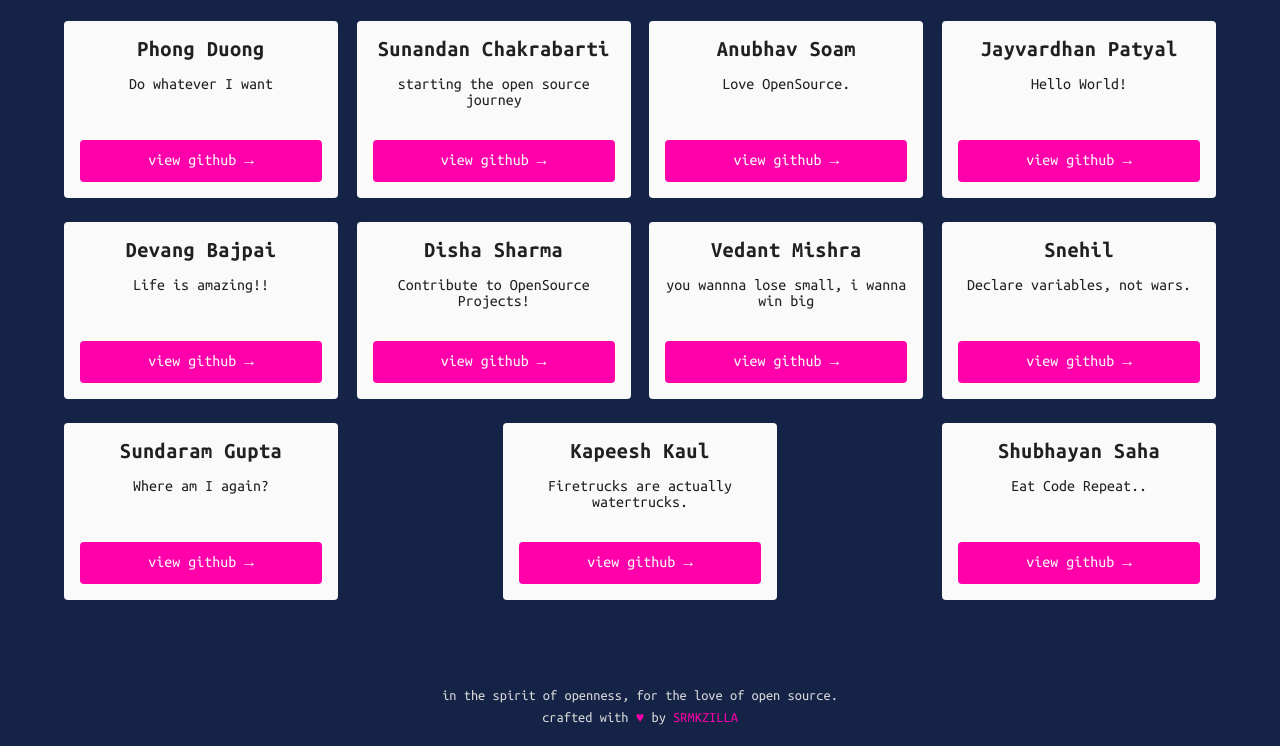
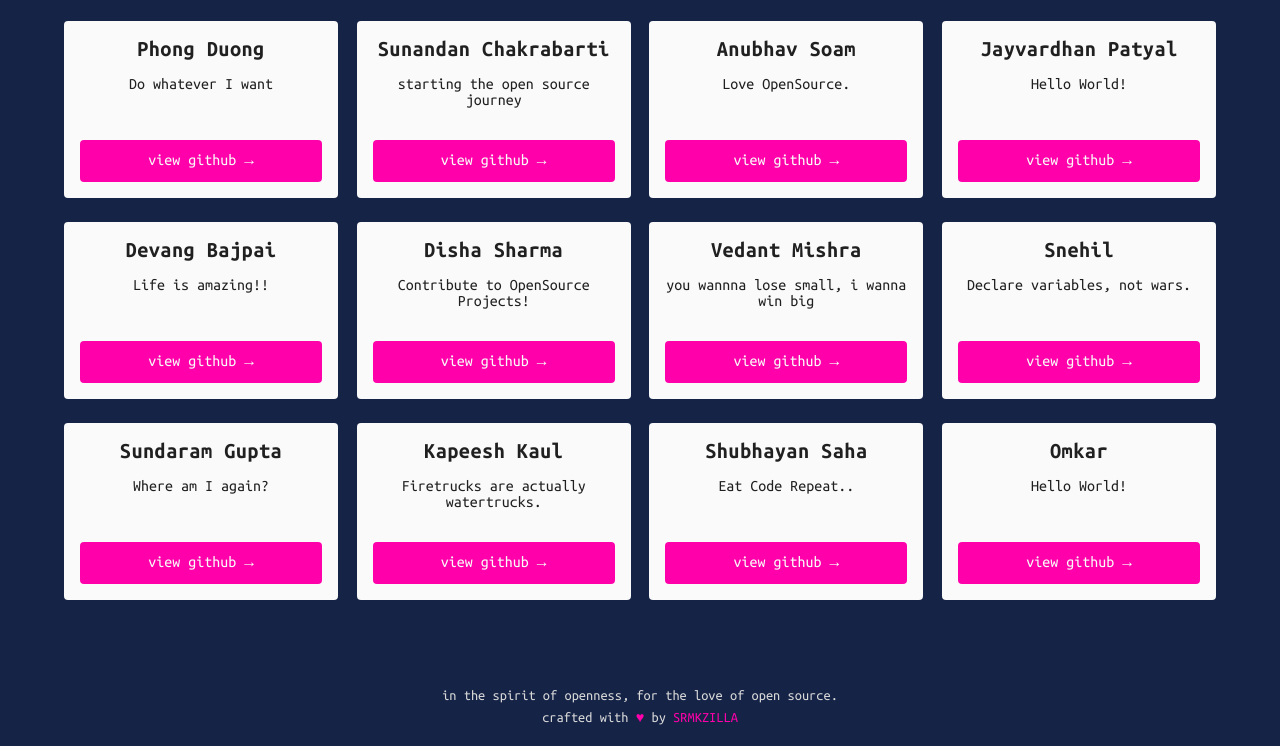
Before and after one commit to srm-kzilla/Hacktoberfest, a plain HTML site: page index.html in a window 1280 px wide. Shown: the part 2288-3034 px from the top of the page. Drawn offline with Linux system fonts and the light colour scheme.

Commit message:
Updated index.html and Contributors.md

```diff
--- a/index.html
+++ b/index.html
@@ -361,6 +361,15 @@
         <a class="kz-btn" href="https://github.com/shubhayans">View GitHub</a>
       </div>
 
+      <div class="kz-contributor">
+        <div>
+          <h5>Omkar </h5>
+          <blockquote>Hello World!</blockquote>
+        </div>
+        <!-- Replace '#' value of href attribute with the link to your GitHub profile... -->
+        <a class="kz-btn" href="https://github.com/omkarsgit">View Github</a>
+      </div>
+
       <!-- ••• PASTE ABOVE THIS LINE ••• -->
     </div>
 
```
Also changed, not shown: 1 other file.
